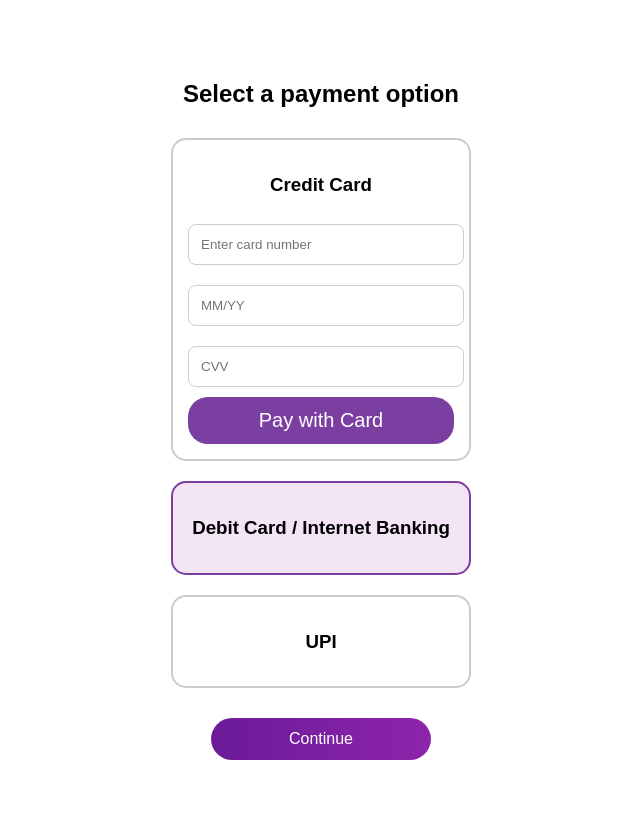
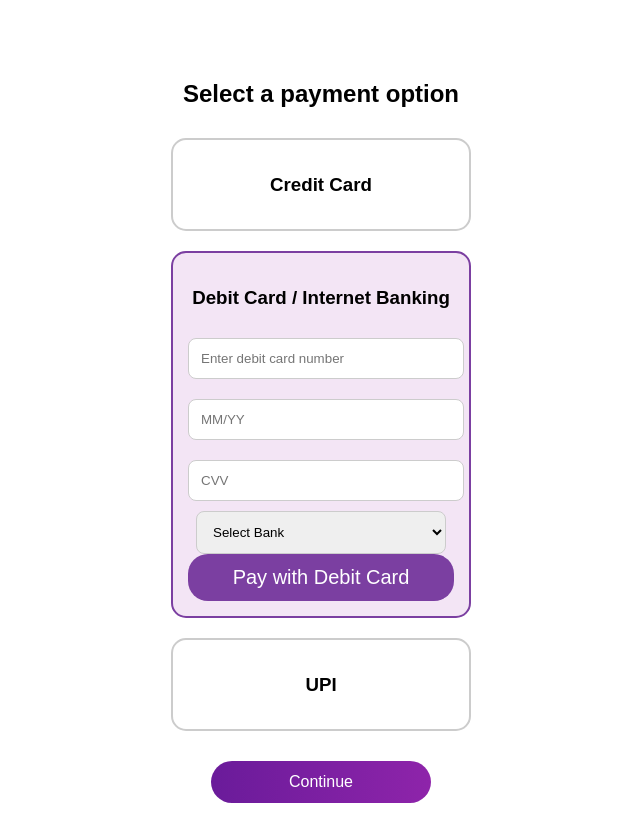
Before and after one commit to AVADHUT-MAYA-sudo/hospital-management-system, a website: page frontend/payment.html in a window 1280 px wide. Both pictures are taken after a click on the element "Debit Card / Internet Banking". Shown: the whole page, without its empty margins (319-959 px from the left). Before the commit the page ends 800 px from the top, so only its background shows below. Drawn offline with Linux system fonts and the light colour scheme.

Commit message:
Updated project files

```diff
--- a/backend/server.js
+++ b/backend/server.js
@@ -15,7 +15,7 @@ const patientRoutes = require("./routes/patientRoutes");
 app.use("/api/patients", patientRoutes);
 
 // MongoDB Connection
-mongoose.connect("mongodb://127.0.0.1:27017/hospitalDB")
+mongoose.connect(process.env.MONGO_URI)
 .then(() => console.log("MongoDB Connected"))
 .catch(err => console.log(err));
 
--- a/frontend/payment.html
+++ b/frontend/payment.html
@@ -32,8 +32,26 @@
         </div>
 
         <!-- OPTION 2 -->
-        <div class="pay-box" onclick="selectPayment(this)">
+        <div class="pay-box" onclick="selectPayment(this,'DEBIT')">
             <h3>Debit Card / Internet Banking</h3>
+
+            <div id="debitSection" style="display:none;">
+                <input type="text" id="debitNumber" placeholder="Enter debit card number">
+                <input type="text" id="debitExpiry" placeholder="MM/YY">
+                <input type="password" id="debitCvv" placeholder="CVV">
+                <select id="bankName">
+                    <option value="">Select Bank</option>
+                    <option>SBI</option>
+                    <option>HDFC</option>
+                    <option>ICICI</option>
+                    <option>Axis Bank</option>
+                    <option>Kotak Bank</option>
+                </select>
+
+                <button onclick="payByDebit(event)">
+                    Pay with Debit Card
+                </button>
+            </div>
         </div>
 
         <!-- OPTION 3 -->
--- a/frontend/script.js
+++ b/frontend/script.js
@@ -104,9 +104,9 @@ async function verifyOTP(){
             window.location.href =
                 "clinicX.html";
         }
-        else{}
+        else{
         window.location.href =
-                "doctor.html";
+                "doctor.html";}
     }
     else{
         alert("Invalid OTP");
@@ -515,6 +515,46 @@ async function payByCard(e){
     await paymentSuccess();
 }
 
+//debit card payment
+async function payByDebit(e){
+    e.stopPropagation();
+
+    const cardNumber =
+        document.getElementById("debitNumber")
+        .value.replace(/\s/g,"");
+
+    const expiry =
+        document.getElementById("debitExpiry").value;
+
+    const cvv =
+        document.getElementById("debitCvv").value;
+
+    const bank =
+        document.getElementById("bankName").value;
+
+    if(cardNumber.length < 16 || !luhnCheck(cardNumber)){
+        alert("Invalid debit card number");
+        return;
+    }
+
+    if(!validateExpiry(expiry)){
+        alert("Invalid expiry");
+        return;
+    }
+
+    if(cvv.length !== 3){
+        alert("Invalid CVV");
+        return;
+    }
+
+    if(bank === ""){
+        alert("Select bank");
+        return;
+    }
+
+    await paymentSuccess();
+}
+
 function isMobile(){
     return /Android|iPhone|iPad|iPod/i.test(navigator.userAgent);
 }
@@ -525,23 +565,33 @@ function selectPayment(el, mode){
 
     el.classList.add("active");
 
-    const cardSection = document.getElementById("cardSection");
-    const qrSection = document.getElementById("qrSection");
+    const cardSection =
+        document.getElementById("cardSection");
+
+    const debitSection =
+        document.getElementById("debitSection");
+
+    const qrSection =
+        document.getElementById("qrSection");
+
+    if(cardSection) cardSection.style.display = "none";
+    if(debitSection) debitSection.style.display = "none";
+    if(qrSection) qrSection.style.display = "none";
 
     if(mode === "CARD"){
-        if(cardSection) cardSection.style.display = "block";
-        if(qrSection) qrSection.style.display = "none";
+        cardSection.style.display = "block";
     }
+
+    else if(mode === "DEBIT"){
+        debitSection.style.display = "block";
+    }
+
     else if(mode === "UPI"){
-        if(cardSection) cardSection.style.display = "none";
-
         if(isMobile()){
             openUPI();
         }else{
-            if(qrSection){
-                qrSection.style.display = "block";
-                generateQR();
-            }
+            qrSection.style.display = "block";
+            generateQR();
         }
     }
 }
--- a/frontend/style.css
+++ b/frontend/style.css
@@ -829,7 +829,29 @@ li {
 }
     /*debitcard*/
 
+#debitSection{
+    margin-top:15px;
+    display:flex;
+    flex-direction:column;
+    gap:10px;
+}
 
+#debitSection input,
+#debitSection select{
+    padding:12px;
+    border-radius:8px;
+    border:1px solid #ccc;
+    width:250px;
+}
+
+#debitSection button{
+    padding:12px;
+    border:none;
+    border-radius:20px;
+    background:#7b3fa1;
+    color:white;
+    cursor:pointer;
+}
 
     /*UPI*/
 #upiSection{
```
Also changed, not shown: 1 other file.
